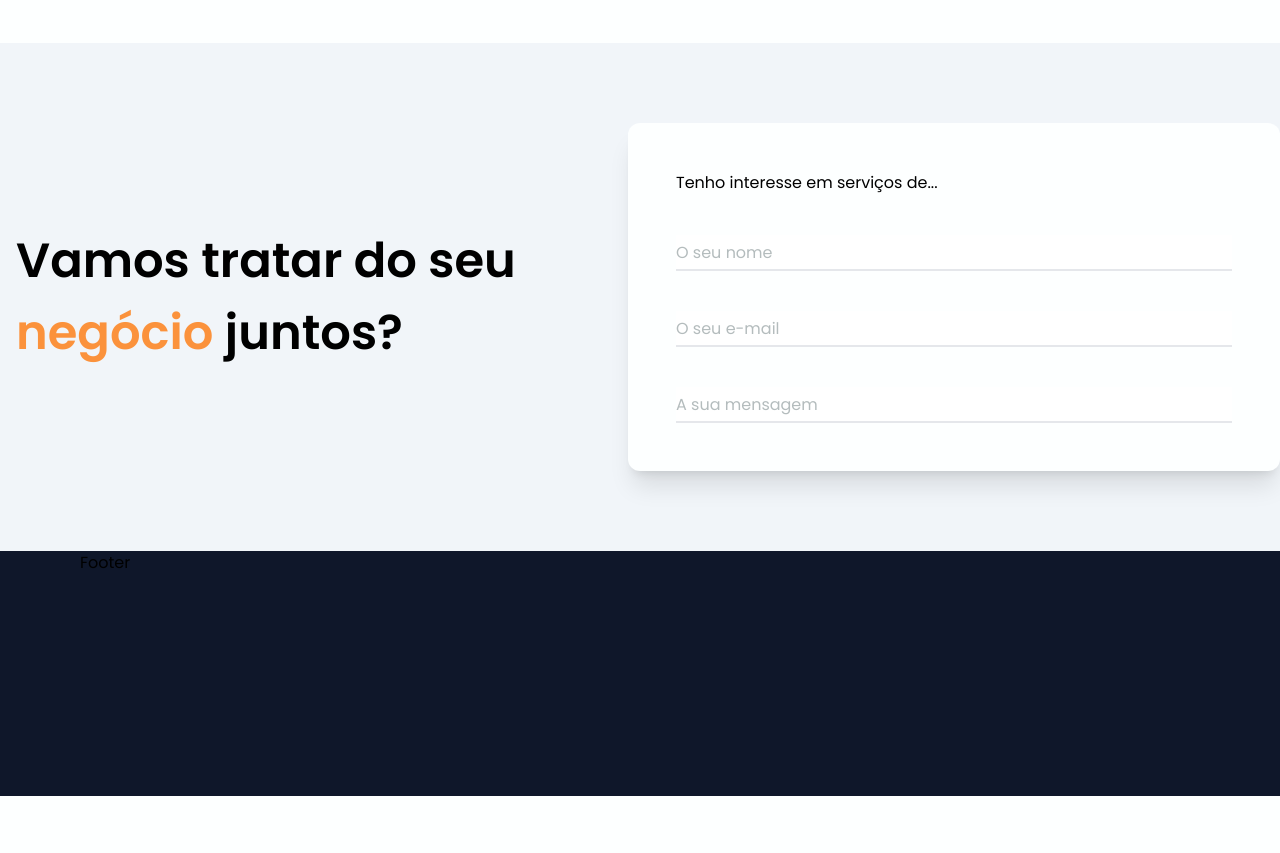
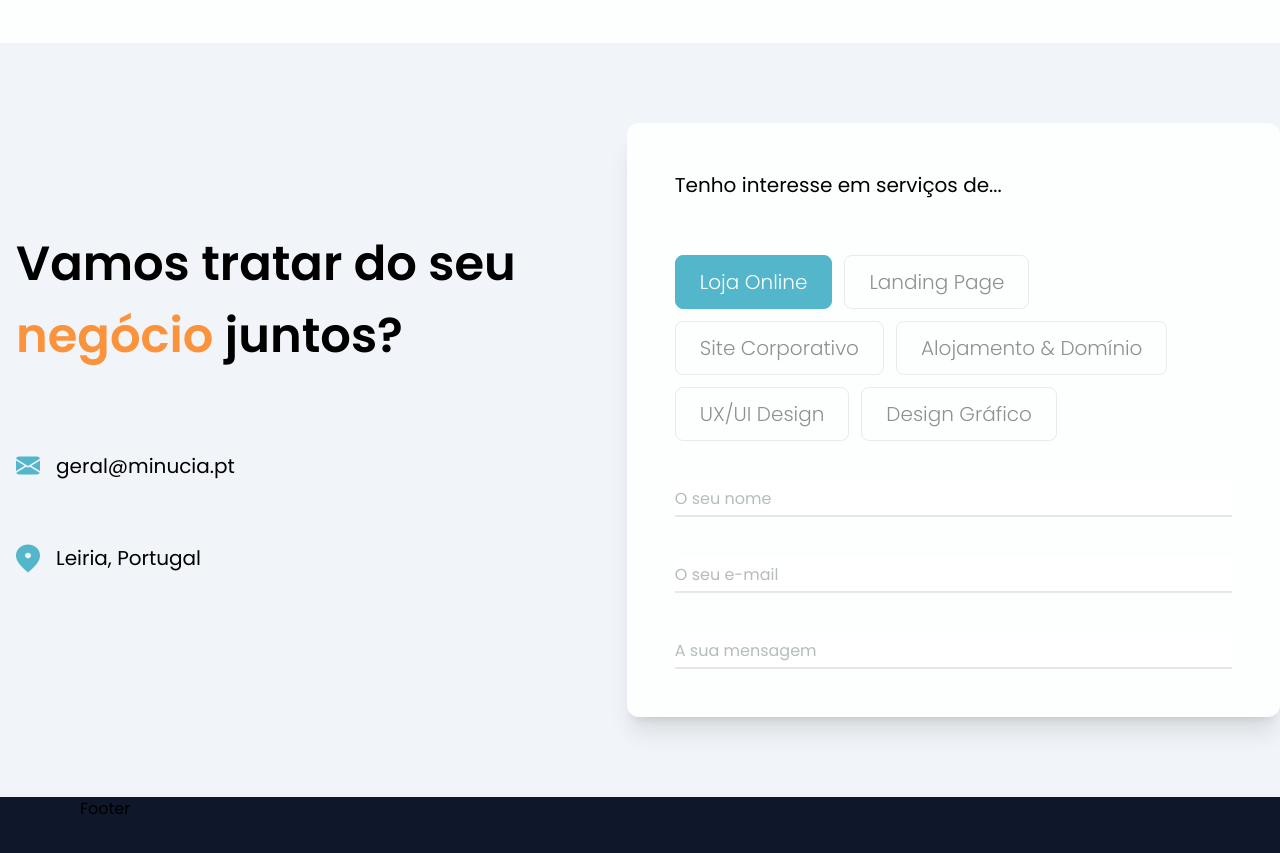
Before and after one commit to JonathanPereira1993/minucia_website, a React (Vite) app: page / in a window 1280 px wide. Shown: the part 4220-5073 px from the top of the page. Before the commit the page ends 5016 px from the top, so only its background shows below. Built offline with nearby package versions, Linux system fonts and the light colour scheme.

Commit message:
feat: Did more in the contacts page

```diff
--- /dev/null
+++ b/src/components/ui/RadioButton.jsx
@@ -0,0 +1,25 @@
+import PropTypes from "prop-types";
+
+const RadioButton = ({ label, value }) => {
+  return (
+    <button
+      type="button"
+      role="radio"
+      aria-checked={"false"}
+      tabIndex="-1"
+      className="border text-xl hover:shadow-md duration-300 border-[#EAEAEA] text-[#8B9293] font-light rounded-lg whitespace-nowrap py-3 px-6 aria-checked:border-primary aria-checked:bg-primary aria-checked:text-white"
+      data-label={label}
+      data-value={value}
+    >
+      {label}
+    </button>
+  );
+};
+
+// Props Validation
+RadioButton.propTypes = {
+  label: PropTypes.string,
+  value: PropTypes.string,
+};
+
+export default RadioButton;
--- /dev/null
+++ b/src/components/ui/RadioGroup.jsx
@@ -0,0 +1,53 @@
+import PropTypes from "prop-types";
+import { useEffect, useRef, useState } from "react";
+
+const RadioGroup = ({ children, label = "", checkedValue = "" }) => {
+  // value to store the checked value
+  const [value, setValue] = useState(checkedValue);
+  // ref value will persist across re-renders
+  let buttonGroupRef = useRef();
+  let prevCheckedButtonRef = useRef();
+
+  useEffect(() => {
+    // value is the dependancy for this useEffect, whenever it changes, I am setting the attribute for checked button and removing attribute from the previousCheckedButton
+    const checkedButton = buttonGroupRef.current.querySelector(
+      `button[role="radio"][data-value="${value}"]`
+    );
+    if (checkedButton) {
+      if (prevCheckedButtonRef.current) {
+        prevCheckedButtonRef.current.setAttribute("aria-checked", "false");
+      }
+      checkedButton.setAttribute("aria-checked", "true");
+      prevCheckedButtonRef.current = checkedButton;
+    }
+  }, [value]);
+
+  const clickHandler = (event) => {
+    const clickedButton = event.target.closest("button[role='radio']");
+    if (clickedButton) {
+      setValue(clickedButton.dataset.value);
+    }
+  };
+
+  return (
+    <div className="mt-4" role="radiogroup" aria-label={label}>
+      <p className="radio-group__label">{label}</p>
+      <div
+        className="flex gap-3 flex-wrap"
+        ref={buttonGroupRef}
+        onClick={clickHandler}
+      >
+        {children}
+      </div>
+    </div>
+  );
+};
+
+// Props Validation
+RadioGroup.propTypes = {
+  children: () => {},
+  label: PropTypes.string,
+  checkedValue: PropTypes.string,
+};
+
+export default RadioGroup;
--- a/src/sections/Contacts.jsx
+++ b/src/sections/Contacts.jsx
@@ -1,21 +1,48 @@
 import Input from "../components/ui/Input";
+import RadioButton from "../components/ui/RadioButton";
+import RadioGroup from "../components/ui/RadioGroup";
+
+import EmailSVG from "../assets/CustomIcons/EmailIcon.svg";
+import LocalSVG from "../assets/CustomIcons/Local.svg";
 
 const Contacts = () => {
   return (
     <section id="contact-section" className="py-20 bg-lightBlue">
       <div className="flex gap-10 max-w-[500px] items-center lg:max-w-[1600px] mx-auto relative">
-        <div className="px-4 flex-1 max-w-[700px]">
-          <h2 className="font-semibold text-5xl leading-[72px]">
+        <div className="px-4 w-full max-w-[700px]">
+          <h2 className="font-semibold text-5xl leading-[72px] mb-20">
             Vamos tratar do seu <span className="text-accent">negócio</span>{" "}
             juntos?
           </h2>
+
+          <span className="flex text-xl gap-4 mb-16 items-center">
+            <img src={EmailSVG} alt="" />
+            <a className="hover:underline" href="mailto:geral@minucia.pt">
+              geral@minucia.pt
+            </a>
+          </span>
+
+          <span className="flex text-xl gap-4 mb-10 items-center">
+            <img src={LocalSVG} alt="" />
+            <a className="hover:underline" href="">
+              Leiria, Portugal
+            </a>
+          </span>
         </div>
 
         <form
-          className="bg-white flex gap-10 flex-col flex-1 rounded-xl shadow-xl p-12"
+          className="bg-white max-w-[700px] flex gap-10 flex-col rounded-xl shadow-xl p-12"
           action="submit"
         >
-          <label htmlFor="">Tenho interesse em serviços de...</label>
+          <label className="text-xl">Tenho interesse em serviços de...</label>
+          <RadioGroup checkedValue="online-shop">
+            <RadioButton label="Loja Online" value="online-shop" />
+            <RadioButton label="Landing Page" value="landing-page" />
+            <RadioButton label="Site Corporativo" value="corporative-site" />
+            <RadioButton label="Alojamento & Domínio" value="domain" />
+            <RadioButton label="UX/UI Design" value="UX-UI-design" />
+            <RadioButton label="Design Gráfico" value="graphic-design" />
+          </RadioGroup>
 
           <Input id="name" placeholder="O seu nome" />
           <Input id="email" placeholder="O seu e-mail" />
```
Also changed, not shown: src/assets/CustomIcons/EmailIcon.svg (added), src/assets/CustomIcons/Local.svg (added).
